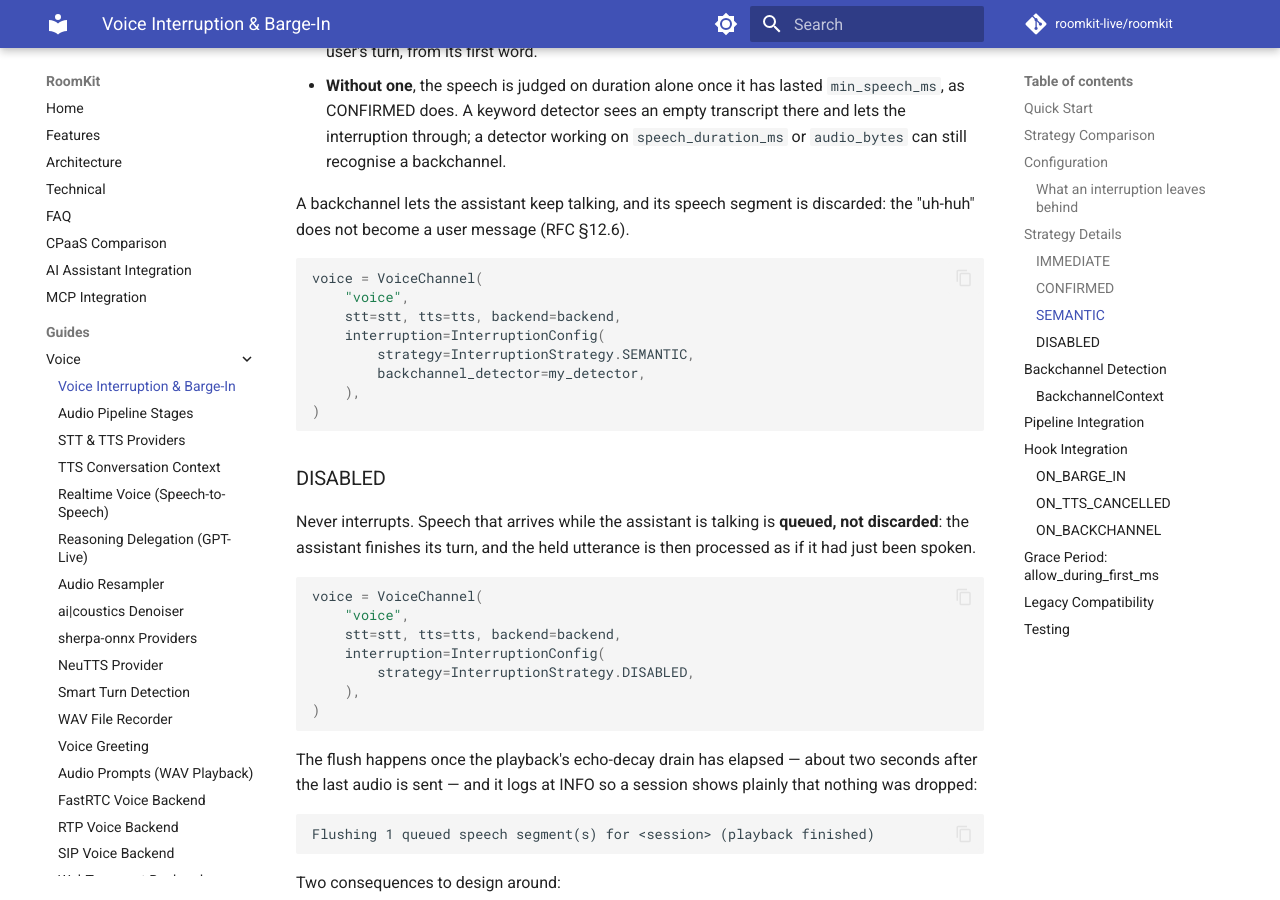
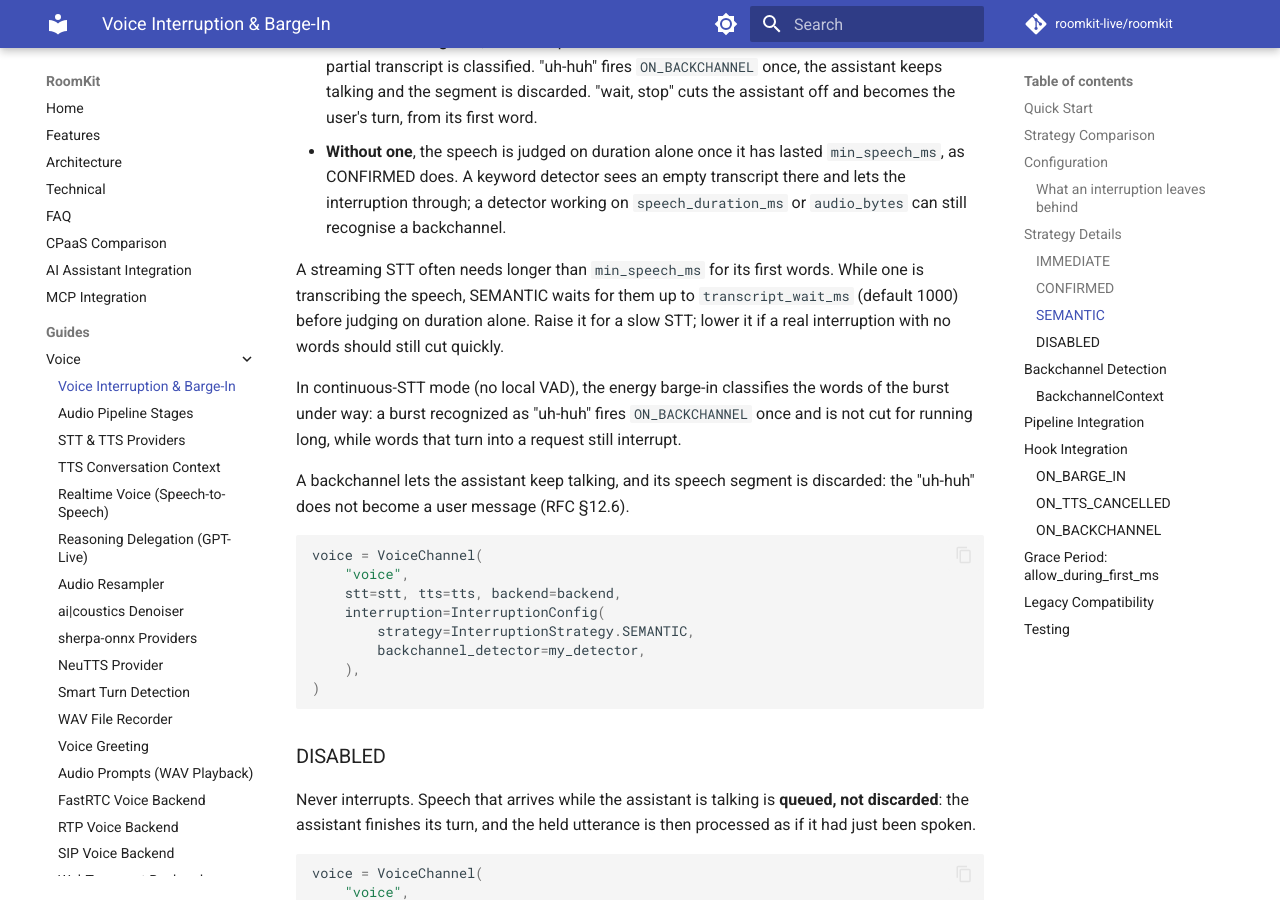
Before and after one commit to roomkit-live/roomkit-docs, an MkDocs documentation site: the page built from docs/guides/voice-interruption.md, in a window 1280 px wide and 900 px high, scrolled down 3593 px. Built offline with MkDocs 1.6.1 and Material for MkDocs 9.7.7, drawn with Linux system fonts in a browser that asks for light colours; comment, search, counter and statistics services are not loaded; some of the changed text lies outside the part shown.

Commit message:
docs(voice): SEMANTIC transcript wait and continuous-mode backchannel (RMK-196)

```diff
--- a/docs/guides/voice-interruption.md
+++ b/docs/guides/voice-interruption.md
@@ -54,6 +54,7 @@ config = InterruptionConfig(
 | `flush_partial_tts` | `True` | Discard audio already handed to the backend. `False` lets the current utterance finish while the user's speech is processed alongside it |
 | `keep_partial_transcript` | `True` | Record what the room actually heard as an internal event when the bot is cut off |
 | `backchannel_detector` | `None` | Required for SEMANTIC strategy |
+| `transcript_wait_ms` | `1000` | SEMANTIC: how long transcribed speech may run without words before it is judged on duration alone |
 
 ### What an interruption leaves behind
 
@@ -143,6 +144,17 @@ speech (nothing reaches the AI) until it has something to judge:
   `min_speech_ms`, as CONFIRMED does. A keyword detector sees an empty
   transcript there and lets the interruption through; a detector working on
   `speech_duration_ms` or `audio_bytes` can still recognise a backchannel.
+
+A streaming STT often needs longer than `min_speech_ms` for its first words.
+While one is transcribing the speech, SEMANTIC waits for them up to
+`transcript_wait_ms` (default 1000) before judging on duration alone. Raise it
+for a slow STT; lower it if a real interruption with no words should still cut
+quickly.
+
+In continuous-STT mode (no local VAD), the energy barge-in classifies the
+words of the burst under way: a burst recognized as "uh-huh" fires
+`ON_BACKCHANNEL` once and is not cut for running long, while words that turn
+into a request still interrupt.
 
 A backchannel lets the assistant keep talking, and its speech segment is discarded: the "uh-huh" does not become a user message (RFC §12.6).
 
```
